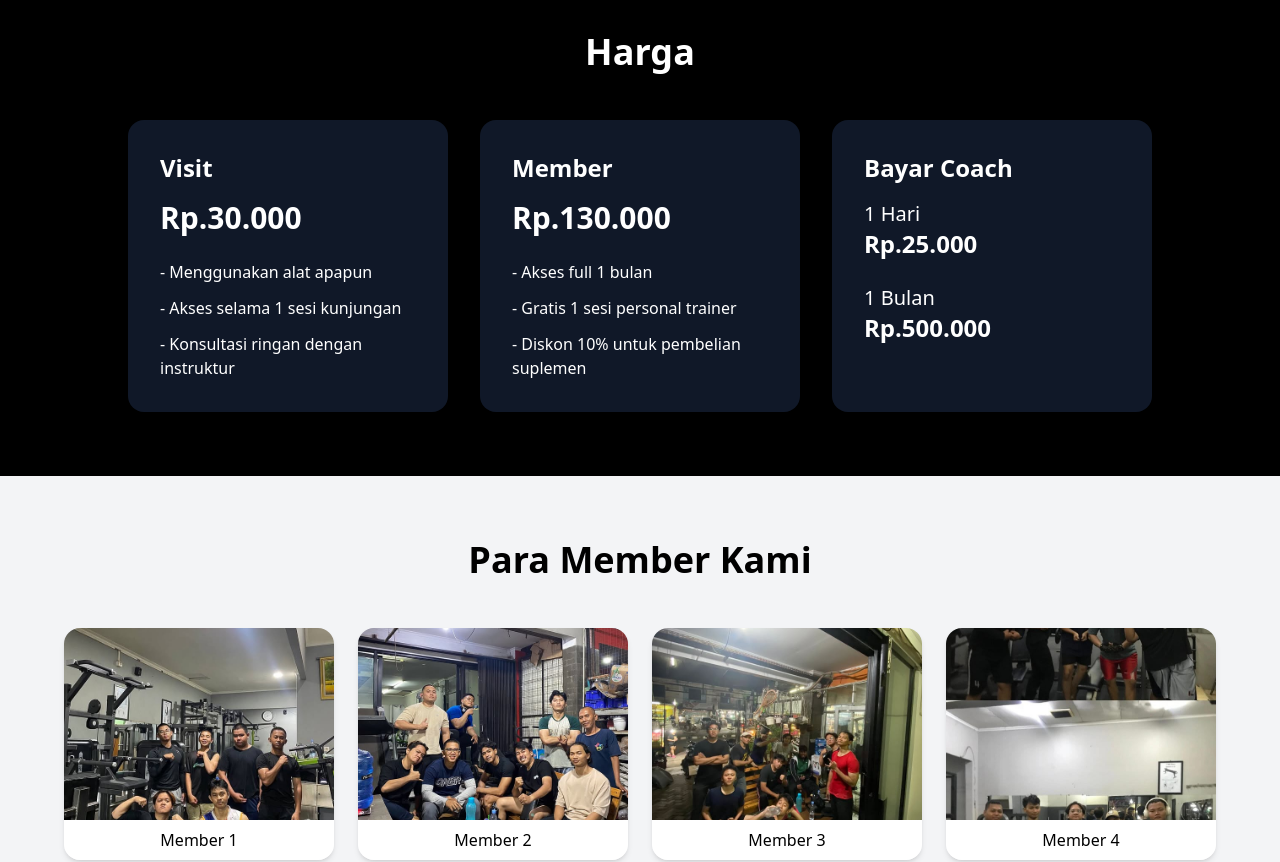
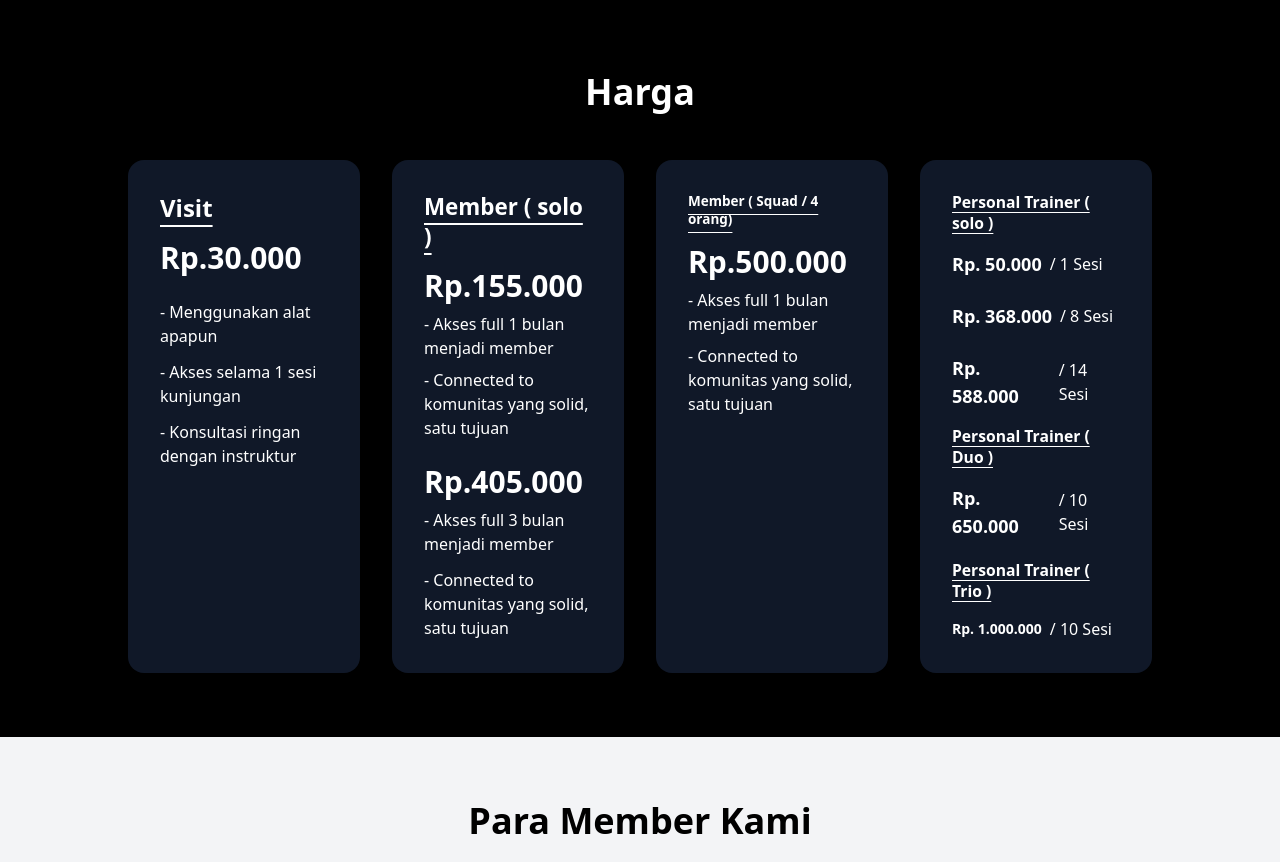
Before and after one commit to Reihannnn/drp-fitness, a React (Vite) app: page / in a window 1280 px wide. Shown: the part 1440-2302 px from the top of the page. Built offline with nearby package versions, Linux system fonts and the light colour scheme; a web font is replaced by a local one.

Commit message:
re-price member / coach

```diff
--- a/src/App.css
+++ b/src/App.css
@@ -9,3 +9,9 @@
 *{
   scroll-behavior: smooth;
 }
+
+.personal-trainer{
+  display: flex;
+  align-items: center;
+
+}
--- a/src/App.jsx
+++ b/src/App.jsx
@@ -6,6 +6,7 @@ import HeroPage from "./pages/Hero";
 import GymPricing from "./pages/price";
 import MemberPhoto from "./pages/OurMember";
 import LocationSection from "./pages/location";
+import DetailReview from "./pages/detail-review";
 function App() {
   return (
     <section>
@@ -19,6 +20,7 @@ function App() {
 
       <Facility />
       <LocationSection />
+
     </section>
   );
 }
--- a/src/components/mentor/mentor.jsx
+++ b/src/components/mentor/mentor.jsx
@@ -19,6 +19,7 @@ const MentorProfile = (props) => {
       >
         <div className="border p-3 flex gap-3">
           <i class="hgi hgi-stroke hgi-instagram"></i>
+
           <p>instagram</p>
         </div>
       </a>
--- a/src/components/price/coach.jsx
+++ b/src/components/price/coach.jsx
@@ -1,21 +1,64 @@
-const CoachSectionCategory = () => {
+const CoachSectionCategorySolo = () => {
   return (
     <div className="bg-gray-900 rounded-2xl p-8 shadow-lg flex flex-col justify-between">
       <div>
-        <h3 className="text-2xl font-semibold mb-4">Bayar Coach</h3>
+        <h3 className="text-2xl lg:text-[0.98rem] font-semibold mb-4 underline underline-offset-4">
+          Personal Trainer ( solo )
+        </h3>
         <ul className="space-y-6">
-          <li>
-            <p className="text-xl font-medium">1 Hari</p>
-            <p className="text-2xl font-bold">Rp.25.000</p>
+          <li className="personal-trainer gap-2">
+            <p className="lg:text-lg font-bold">Rp. 50.000</p>
+            <p className="text-md font-medium">/ 1 Sesi</p>
           </li>
-          <li>
-            <p className="text-xl font-medium">1 Bulan</p>
-            <p className="text-2xl font-bold">Rp.500.000</p>
+          <li className="personal-trainer gap-2">
+            <p className="lg:text-lg font-bold">Rp. 368.000</p>
+            <p className="text-md font-medium"> / 8 Sesi</p>
+          </li>
+          <li className="personal-trainer gap-2">
+            <p className="lg:text-lg font-bold">Rp. 588.000</p>
+            <p className="text-md font-medium"> / 14 Sesi</p>
           </li>
         </ul>
+        <CoachSectionCategoryDuo/>
+        <CoachSectionCategoryTrio/>
       </div>
     </div>
   );
 };
 
-export default CoachSectionCategory
+export const CoachSectionCategoryDuo = () =>{
+  return(
+
+      <div className="mt-4">
+        <h3 className="text-2xl lg:text-[0.98rem] underline underline-offset-4 font-semibold mb-4">
+          Personal Trainer ( Duo )
+        </h3>
+        <ul className="space-y-6">
+          <li className="personal-trainer gap-2">
+            <p className="lg:text-lg font-bold">Rp. 650.000</p>
+            <p className="text-md font-medium">/ 10 Sesi</p>
+          </li>
+        </ul>
+      </div>
+
+  )
+}
+
+export const CoachSectionCategoryTrio = () =>{
+  return(
+
+      <div className="mt-5">
+        <h3 className="text-2xl font-semibold lg:text-[0.98rem] mb-4 underline underline-offset-4">
+          Personal Trainer ( Trio )
+        </h3>
+        <ul className="space-y-6">
+          <li className="personal-trainer gap-2">
+            <p className="lg:text-sm font-bold">Rp. 1.000.000</p>
+            <p className="text-md font-medium">/ 10 Sesi</p>
+          </li>
+        </ul>
+      </div>
+  )
+}
+
+export default CoachSectionCategorySolo;
--- a/src/components/price/member.jsx
+++ b/src/components/price/member.jsx
@@ -2,16 +2,38 @@ const MemberCategory = () => {
   return (
     <div className="bg-gray-900 rounded-2xl p-8 shadow-lg flex flex-col justify-between">
       <div>
-        <h3 className="text-2xl font-semibold mb-4">Member</h3>
-        <p className="text-3xl font-bold mb-6">Rp.130.000</p>
+        <h3 className="text-2xl font-semibold mb-4 lg:text-[1.4rem] underline underline-offset-8">Member ( solo )</h3>
+        <p className="text-3xl font-bold mb-2">Rp.155.000</p>
+        <ul className="space-y-2">
+          <li>- Akses full 1 bulan menjadi member</li>
+          <li>- Connected to komunitas yang solid, satu tujuan</li>
+        </ul>
+
+        <br />
+
+        <p className="text-3xl font-bold mb-2">Rp.405.000</p>
         <ul className="space-y-3">
-          <li>- Akses full 1 bulan</li>
-          <li>- Gratis 1 sesi personal trainer</li>
-          <li>- Diskon 10% untuk pembelian suplemen</li>
+          <li>- Akses full 3 bulan menjadi member</li>
+          <li>- Connected to komunitas yang solid, satu tujuan</li>
         </ul>
       </div>
     </div>
   );
 };
 
-export default MemberCategory
+export const MemberCategorySquad = () => {
+  return (
+    <div className="bg-gray-900 rounded-2xl p-8 shadow-lg flex flex-col justify-between">
+      <div>
+        <h3 className="text-2xl font-semibold mb-4 lg:text-[0.846rem] underline underline-offset-8">Member ( Squad / 4 orang)</h3>
+        <p className="text-3xl font-bold mb-2">Rp.500.000</p>
+        <ul className="space-y-2">
+          <li>- Akses full 1 bulan menjadi member</li>
+          <li>- Connected to komunitas yang solid, satu tujuan</li>
+        </ul>
+      </div>
+    </div>
+  );
+};
+
+export default MemberCategory;
--- a/src/components/price/visit.jsx
+++ b/src/components/price/visit.jsx
@@ -2,7 +2,7 @@ const VisitCategory = () => {
   return (
     <div className="bg-gray-900 rounded-2xl p-8 shadow-lg flex flex-col justify-between">
       <div>
-        <h3 className="text-2xl font-semibold mb-4">Visit</h3>
+        <h3 className="text-2xl font-semibold mb-4 underline underline-offset-8">Visit</h3>
         <p className="text-3xl font-bold mb-6">Rp.30.000</p>
         <ul className="space-y-3">
           <li>- Menggunakan alat apapun</li>
--- a/src/pages/Hero.jsx
+++ b/src/pages/Hero.jsx
@@ -1,6 +1,9 @@
 const HeroPage = () => {
   return (
-    <main className="bg-black text-white h-screen flex items-center justify-center"id="hero">
+    <main
+      className="bg-black text-white h-screen flex items-center justify-center"
+      id="hero"
+    >
       <section
         className="relative w-full h-screen bg-cover bg-center flex items-center justify-center"
         style={{
@@ -8,24 +11,32 @@ const HeroPage = () => {
             "url('https://images.unsplash.com/photo-1584467735871-fb4c2f9b4c3b?auto=format&fit=crop&w=1470&q=80')",
         }}
       >
-      <div className="absolute inset-0 bg-black bg-opacity-70" aria-hidden="true"></div>
+        <div
+          className="absolute inset-0 bg-black bg-opacity-70"
+          aria-hidden="true"
+        ></div>
         <div className="relative z-10 text-center px-4">
           <h1 className="text-4xl md:text-6xl font-extrabold leading-tight gradient-text">
-          Bangun Kekuatan, Disiplin, dan Percaya Diri —<br className="hidden md:block" /> DRP Ada Buat Kamu Sepanjang Perjalanan.
+            Bangun Kekuatan, Disiplin, dan Percaya Diri —
+            <br className="hidden md:block" /> DRP Ada Buat Kamu Sepanjang
+            Perjalanan.
           </h1>
           <p className="mt-4 text-lg text-white max-w-xl mx-auto">
-          Temukan program latihan yang terarah, dukungan nyata, dan hasil yang bisa kamu banggakan.
+            Temukan program latihan yang terarah, dukungan nyata, dan hasil yang
+            bisa kamu banggakan.
           </p>
           <a
             href="https://wa.me/6281384334250"
-          className="inline-block mt-8 px-6 py-3 bg-gray-600 text-white font-semibold rounded hover:bg-red-700 transition duration-300"
+            className="inline-block mt-8 px-6 py-3 bg-blue-600 text-white font-semibold rounded hover:bg-green-700 transition duration-300"
           >
-          Mulai Sekarang
+            <div className="flex items-center gap-3">
+              <i class="hgi hgi-stroke hgi-whatsapp"></i> Mulai Sekarang
+            </div>
           </a>
         </div>
       </section>
     </main>
-  )
-}
+  );
+};
 
-export default HeroPage
+export default HeroPage;
--- a/src/pages/coach.jsx
+++ b/src/pages/coach.jsx
@@ -3,20 +3,31 @@ import MentorProfile from "../components/mentor/mentor";
 const CoachSection = () => {
   return (
     <>
-      <section className="md:flex lg:flex bg-black text-white p-5 justify-center gap-8" id = "mentor">
+      <section
+        className="md:flex lg:flex bg-black text-white p-5 justify-center gap-8"
+        id="mentor"
+      >
         <section className="ml-10 md:w-2/5">
           <h1 className="text-center md:text-left text-white leading-tight text-3xl md:text-7xl font-bold gradient-text">
             Progress Bersama Mentor
           </h1>
-          <p className="text-center md:text-left lg:text-left text-xl md:text-2xl leading-normal mt-5 ml-1.5">Kita gak cuma angkat beban di gym — kita angkat kepercayaan diri, konsistensi, dan standar hidup lo ke level baru.</p>
+          <p className="text-center md:text-left lg:text-left text-xl md:text-2xl leading-normal mt-5 ml-1.5">
+            Kita gak cuma angkat beban di gym — kita angkat kepercayaan diri,
+            konsistensi, dan standar hidup lo ke level baru.
+          </p>
 
+          <div className="p-2 mt-4 flex justify-center md:justify-start ">
+            <a href="#price">
+              <button className="p-3 bg-blue-600 w-[125px] font-bold rounded-2xl text-xl">Join</button>
+            </a>
+          </div>
         </section>
         <section className="flex text-white p-5 justify-around w-full md:w-3/5 lg:w-3/5">
           <div className="flex flex-col gap-5 items-center">
-            <MentorProfile name ="Aji"/>
+            <MentorProfile name="Aji" />
           </div>
           <div className="flex flex-col gap-5 items-center">
-            <MentorProfile name ="Regi"/>
+            <MentorProfile name="Regi" />
           </div>
         </section>
       </section>
--- a/src/pages/location.jsx
+++ b/src/pages/location.jsx
@@ -23,7 +23,7 @@ const LocationSection = () => {
             href="https://www.google.com/maps/place/DRP+GYM/@-6.2572083,107.0825477,16.75z/data=!4m6!3m5!1s0x2e698f893e750471:0x6a466b1065a84b7c!8m2!3d-6.2564664!4d107.0827773!16s%2Fg%2F11pvp0ftl0?entry=ttu&g_ep=EgoyMDI1MDUwNS4wIKXMDSoASAFQAw%3D%3D"
             target="_blank"
             rel="noopener noreferrer"
-            className="inline-block mt-4 px-6 py-3 bg-black text-white rounded-full hover:bg-gray-600 transition"
+            className="inline-block mt-4 px-6 py-3 bg-blue-600 text-white rounded-full hover:bg-gray-600 transition"
           >
             Lihat di Google Maps
           </a>
--- a/src/pages/price.jsx
+++ b/src/pages/price.jsx
@@ -1,6 +1,6 @@
-import CoachSectionCategory from "../components/price/coach";
-import MemberCategory from "../components/price/member";
+import MemberCategory, { MemberCategorySquad } from "../components/price/member";
 import VisitCategory from "../components/price/visit";
+import CoachSectionCategorySolo from "../components/price/coach"
 
 const GymPricing = () => {
   return (
@@ -9,15 +9,17 @@ const GymPricing = () => {
         <h2 className="text-3xl md:text-4xl font-bold text-center mb-12">
           Harga
         </h2>
-        <div className="grid grid-cols-1 md:grid-cols-2 lg:grid-cols-3 gap-8">
+        <div className="grid grid-cols-1 md:grid-cols-2 lg:grid-cols-3 xl:grid-cols-4 gap-8">
           {/* Visit Category */}
           <VisitCategory />
 
-          {/* Member Category */}
+          {/* Member Category solo*/}
           <MemberCategory />
+          {/* Member Category squad*/}
+          <MemberCategorySquad />
 
           {/* Coach Payment Category */}
-          <CoachSectionCategory />
+          <CoachSectionCategorySolo />
         </div>
       </div>
     </section>
```
Lines whose indentation alone changed are shown as unchanged.
